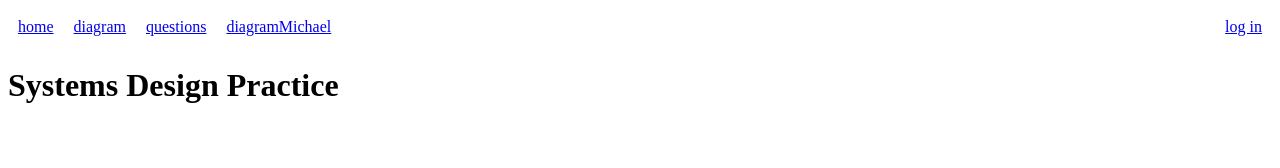
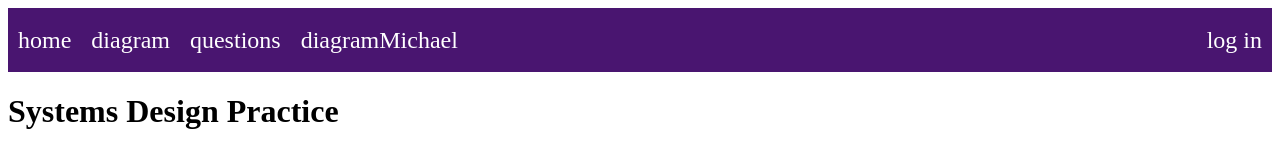
Before and after one commit to michael-chiang-dev5/template, a React app: page / in a window 1280 px wide. Built offline with nearby package versions, Linux system fonts and the light colour scheme; no server answers.

Commit message:
Update styling of Navbar

```diff
--- a/src/client/Components/Navbar/Navbar.js
+++ b/src/client/Components/Navbar/Navbar.js
@@ -1,9 +1,10 @@
+import React, { useEffect } from 'react';
+import { useDispatch, useSelector } from 'react-redux';
+
+import { Link } from 'react-router-dom';
+import { actionSetField } from '../../Redux/slices/userSlice';
 import axios from 'axios';
-import React, { useEffect } from 'react';
-import { Link } from 'react-router-dom';
 import styles from './navbar.module.css';
-import { useSelector, useDispatch } from 'react-redux';
-import { actionSetField } from '../../Redux/slices/userSlice';
 import { v4 as uuid } from 'uuid';
 
 const Navbar = ({ leftItems }) => {
@@ -38,14 +39,15 @@ const Navbar = ({ leftItems }) => {
     });
   }, []);
   return (
-    <>
     <div className={styles.row}>
       <div className={`${styles.row}`}>
         {Object.entries(leftItems).map((e) => {
           const [title, url] = e;
           return (
             <div className={styles.margin} key={uuid()}>
-                <Link to={url}>{title}</Link>
+              <Link to={url} style={{ textDecoration: 'none', color: '#fff' }}>
+                {title}
+              </Link>
             </div>
           );
         })}
@@ -54,14 +56,23 @@ const Navbar = ({ leftItems }) => {
       <div className={styles.row}>
         <div className={styles.margin}>
           {email ? (
-              <a href="http://localhost:8080/auth/logout">logout {email}</a>
+            <a
+              className={styles.isLoggedIn}
+              href="http://localhost:8080/auth/logout"
+            >
+              logout {email}
+            </a>
           ) : (
-              <a href={`http://localhost:8080/auth/google`}>log in</a>
+            <a
+              className={styles.isLoggedIn}
+              href={`http://localhost:8080/auth/google`}
+            >
+              log in
+            </a>
           )}
         </div>
       </div>
     </div>
-    </>
   );
 };
 
--- a/src/client/Components/Navbar/navbar.module.css
+++ b/src/client/Components/Navbar/navbar.module.css
@@ -2,8 +2,24 @@
   display: flex;
   flex-direction: row;
   justify-content: space-between;
+  align-items: center;
+  background-color: #491570;
+  height: 4rem;
 }
 
 .margin {
   padding:10px;
+
+  font-size: 1.5rem;
+  color: #BDAACB;
 }
+
+.isLoggedIn {
+  color: #fff;
+  text-decoration: none;
+}
+
+.isLoggedIn:hover {
+  /* color: #BDAACB; */
+  text-shadow: 1px 0 10px #BDAACB;
+}
```
Lines whose indentation alone changed are shown as unchanged.
